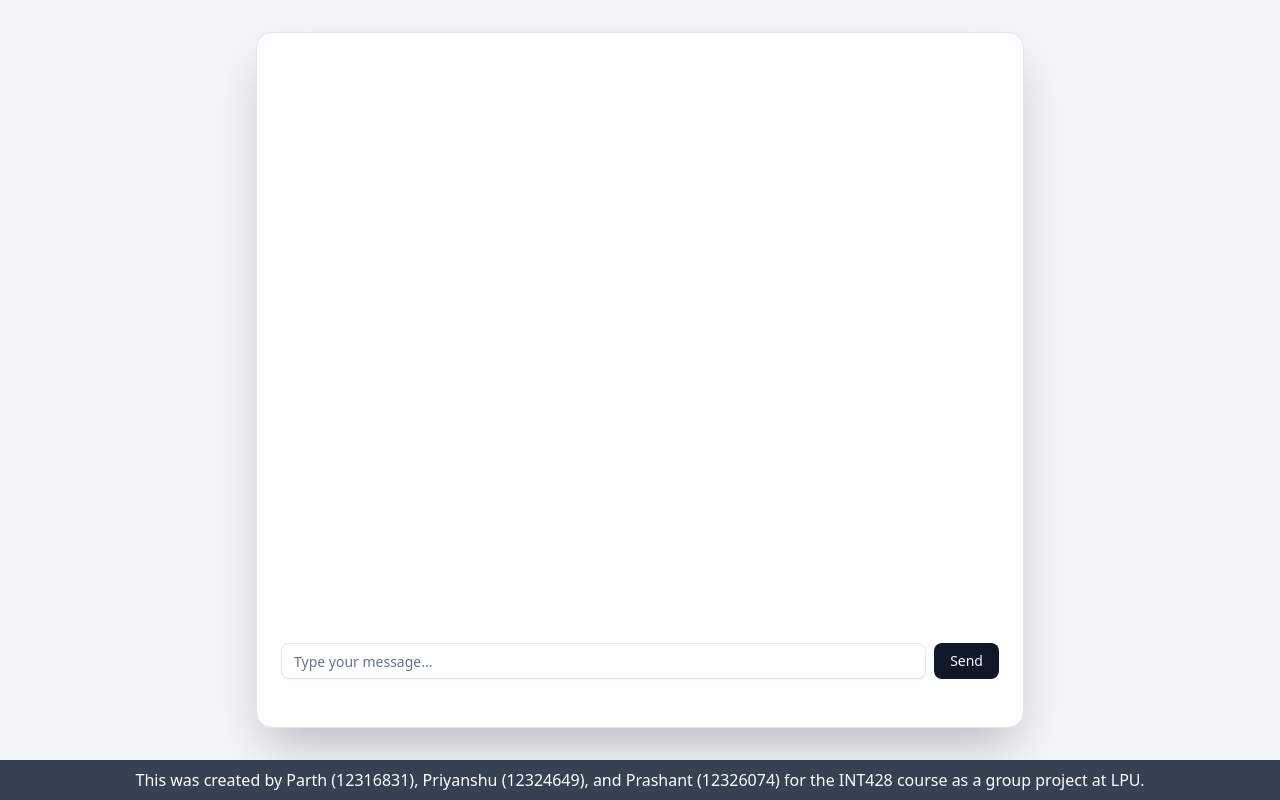
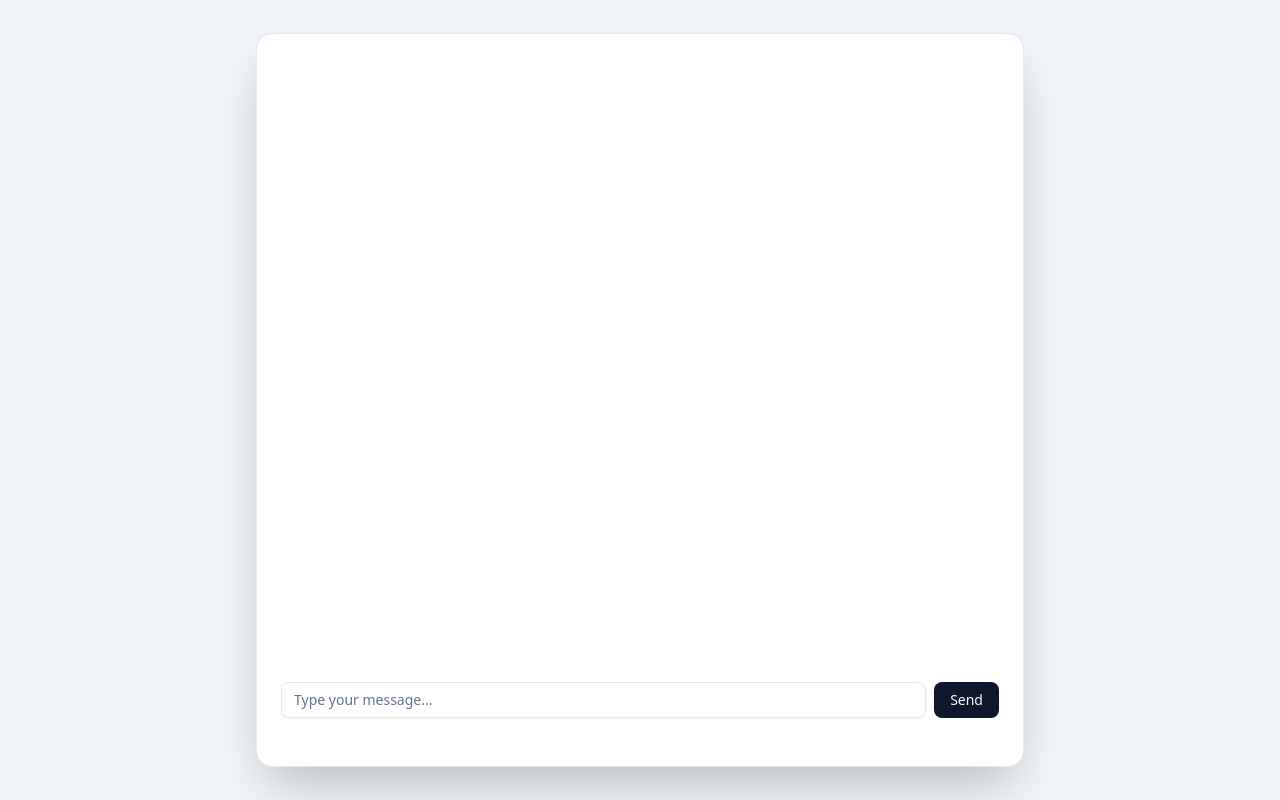
Before and after one commit to Parth-1207-Patidar/All-Purpose-ChatBot, a Next.js app: page / in a window 1280 px wide. Built offline with nearby package versions, Linux system fonts and the light colour scheme.

Commit message:
Remove project attribution footer from LoanAdvisorChat component

```diff
--- a/components/chat.tsx
+++ b/components/chat.tsx
@@ -98,10 +98,6 @@ export default function LoanAdvisorChat() {
           </CardContent>
         </Card>
       </div>
-      <div className="flex flex-col items-center justify-center min-w-screen py-2 text-center bg-gray-700 text-white">
-        This was created by Parth (12316831), Priyanshu (12324649), and Prashant
-        (12326074) for the INT428 course as a group project at LPU.
-      </div>
     </div>
   );
 }
```
